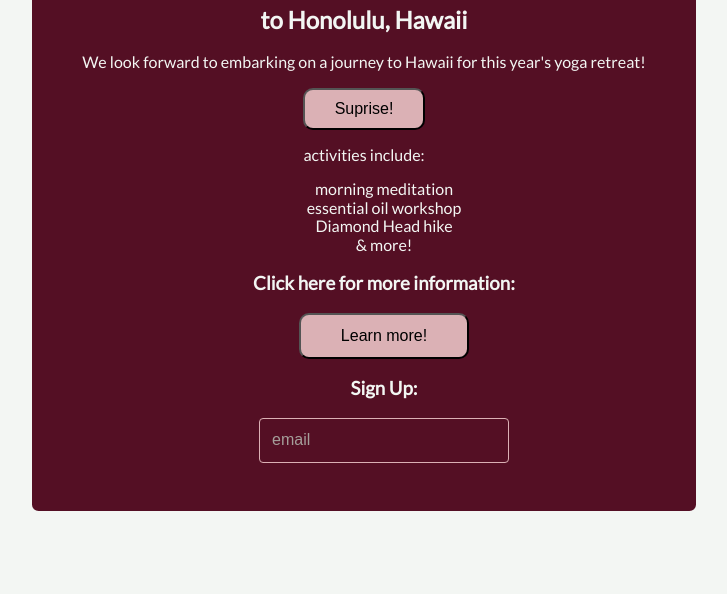
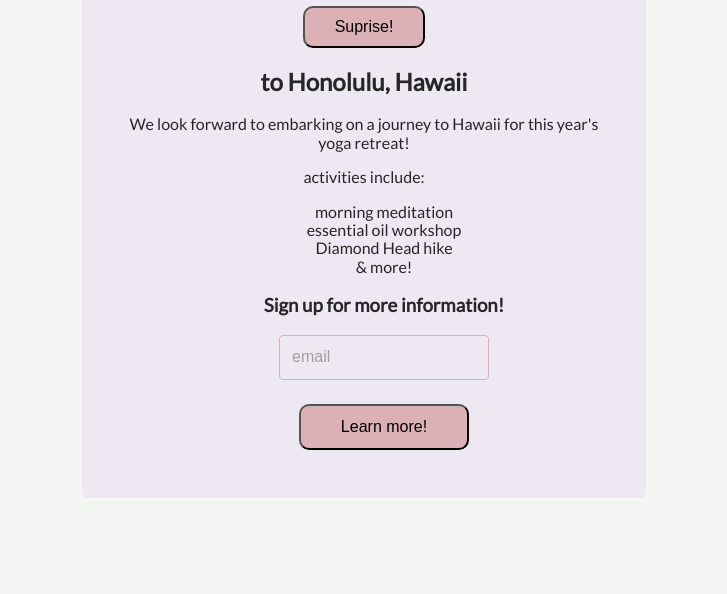
Before and after one commit to amyfangelo/assignment-5_angelo_amy, a plain HTML site: page index.html in a window 1280 px wide. Shown: the part 206-800 px from the top of the page, without its empty margins (276-1003 px from the left). Drawn offline with Linux system fonts and the light colour scheme.

Commit message:
added third and final event

```diff
--- a/css/main.css
+++ b/css/main.css
@@ -58,10 +58,10 @@ input[type=submit]:hover {
 
 .information {
   text-align: center;
-  color: #f3f6f3;
-  background-color: #540F24;
+  background-color: #eee8f3;
+  color: #262626;
   width:100%;
-  max-width: 600px;
+  max-width: 500px;
   margin: auto;
   padding: 2rem;
   border-radius: 1%;
@@ -80,4 +80,5 @@ li {
   border-radius: 10px;
   padding: 12px 40px;
   background-color: #DBB1B5;
+  margin-top: 1.5rem;
 }
--- a/index.html
+++ b/index.html
@@ -11,21 +11,20 @@
 <body>
   <div class=information>
     <h1>Yoga Retreat 2018!</h1>
+      <button id="colorchange">Suprise!</button>
     <h2>to Honolulu, Hawaii</h2>
     <p>We look forward to embarking on a journey to Hawaii for this year's yoga retreat!</p>
-    <button id="colorchange">Suprise!</button>
     <p>activities include:</p>
     <ul>
       <li>morning meditation</li>
       <li>essential oil workshop</li>
       <li>Diamond Head hike</li>
       <li> & more! </li>
-    <h3>Click here for more information:</h3>
-      <button id="clicker">Learn more!</button>
-    <h3>Sign Up:</h3>
+    <h3>Sign up for more information!</h3>
       <form>
-       <input name="email" type="text" placeholder="email"/>
-
+       <input name="email" type="text" placeholder="email" id="email" onblur="onBlur()"/>
+     </form>
+     <button id="clicker">Learn more!</button>
 </div>
 
   <script src="js/main.js"></script>
--- a/js/main.js
+++ b/js/main.js
@@ -45,3 +45,10 @@ clickerButton.addEventListener("click", buttonClick);
 
 //event listens for a click and then changes text on second button page
 //via https://www.khanacademy.org/computing/computer-programming/html-css-js/html-js-dom-events/p/adding-an-event-listener
+
+function onBlur() {
+  var x = document.getElementById("email");
+  x.value = x.value.toUpperCase();
+}
+//This event listens for you to enter your email into the form and then if a user leaves the form the content in the form
+//becomes all caps via: https://www.w3schools.com/js/tryit.asp?filename=tryjs_events_onblur
```
